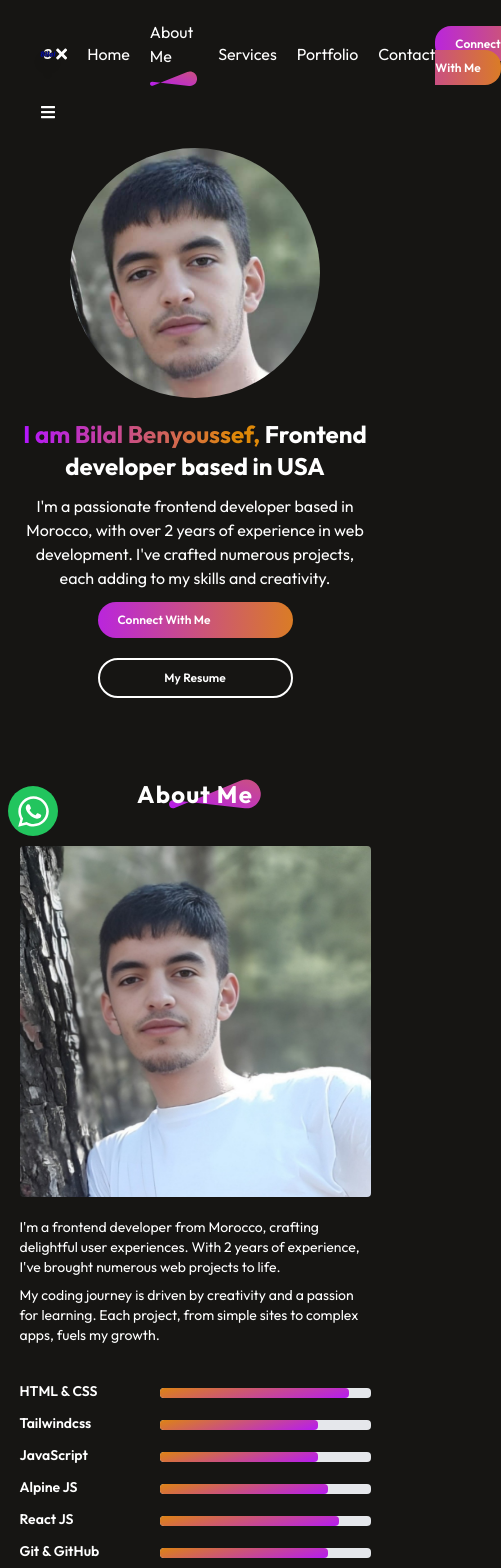
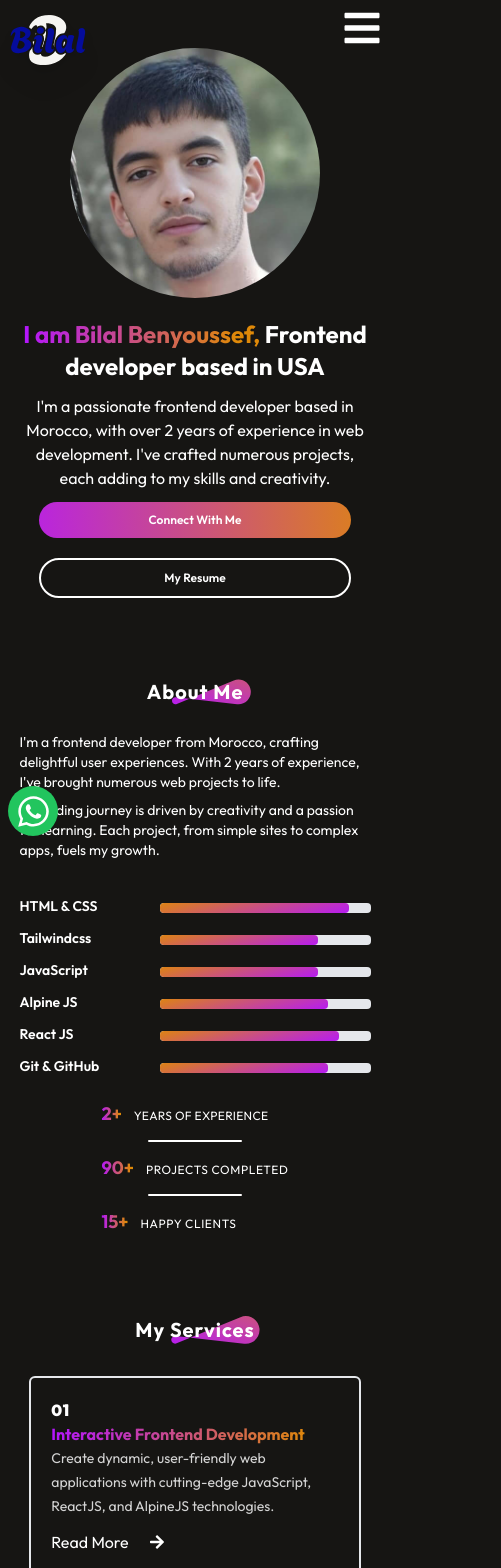
Before and after one commit to Bilalben23/my_portfolio, a React (Create React App) app: page / in a window 390 px wide. Shown: the top 1568 px of the page, 501 px wide, since content can reach past the window. Built offline with nearby package versions, Linux system fonts and the light colour scheme.

Commit message:
add improvement in design and functionalties

```diff
--- a/public/index.html
+++ b/public/index.html
@@ -9,6 +9,7 @@
   <link rel="preconnect" href="https://fonts.googleapis.com">
   <link rel="preconnect" href="https://fonts.gstatic.com" crossorigin>
   <link href="https://fonts.googleapis.com/css2?family=Outfit:wght@100..900&display=swap" rel="stylesheet">
+  <link rel="icon" href="./assets//logoIcon.icon">
 </head>
 
 <body>
--- a/src/components/About.jsx
+++ b/src/components/About.jsx
@@ -3,12 +3,12 @@ import React from 'react'
 export default function About() {
     return (
         <div className='flex flex-col items-center justify-center space-y-5 my-[80px]' id="about-me">
-            <div className='relative mb-4'>
-                <h1 className='px-2 font-bold text-2xl tracking-wider'>About Me</h1>
+            <div className='relative mb-0 md:mb-4'>
+                <h1 className='px-2 font-bold text-xl md:text-2xl tracking-wider'>About Me</h1>
                 <img src="/assets/theme_pattern.svg" alt="profile" className='w-[70%] h-full absolute right-0 bottom-0 -z-10' />
             </div>
-            <div className='flex justify-evenly md:space-x-5 space-x-0 space-y-5 md:space-y-0 flex-col md:flex-row'>
-                <div className='w-[90%] md:w-[35%] self-center'>
+            <div className='flex justify-evenly md:space-x-5 space-x-0 space-y-1.5 md:space-y-0 flex-col md:flex-row'>
+                <div className='hidden w-[35%] md:block'>
                     <img src="/assets/profile-pic-big.png" alt="profile" className='w-full aspect-square rounded md:rounded-none' />
                 </div>
 
@@ -51,20 +51,20 @@ export default function About() {
                 </div>
             </div>
 
-            <div className='flex justify-around w-[90%] space-y-3 md:space-y-0 items-stretch flex-col md:flex-row'>
-                <div className='flex flex-col items-center justify-center space-y-1 transition hover:scale-105'>
+            <div className='flex justify-around w-fit mx-auto space-y-3 md:space-y-0 items-stretch flex-col md:w-full md:flex-row'>
+                <div className='flex flex-row space-x-3 md:space-x-0 md:flex-col items-center md:justify-center space-y-1 transition hover:scale-105'>
                     <span className='text-white text-lg font-bold bg-clip-text text-transparent bg-text-bg'>2+</span>
-                    <p className='text-white text-xs'>YEARS OF EXPERIENCE</p>
+                    <p className='text-white text-xs tracking-wide'>YEARS OF EXPERIENCE</p>
                 </div>
-                <div class="w-1/2 h-[2px] self-center md:self-auto md:h-auto md:w-[2px] rounded-xl bg-white"></div>
-                <div className='flex flex-col items-center justify-center space-y-1 transition hover:scale-105'>
+                <div className="w-1/2 h-[2px] self-center md:self-auto md:h-auto md:w-[2px] rounded-xl bg-white"></div>
+                <div className='flex flex-row md:flex-col space-x-3 md:space-x-0 items-center md:justify-center space-y-1 transition hover:scale-105'>
                     <span className='text-white text-lg font-bold bg-clip-text text-transparent bg-text-bg'>90+</span>
-                    <p className='text-white text-xs'>PROJECTS COMPLETED</p>
+                    <p className='text-white text-xs tracking-wider' >PROJECTS COMPLETED</p>
                 </div>
-                <div class="w-1/2 h-[2px] self-center md:self-auto md:h-auto md:w-[2px] rounded-xl bg-white"></div>
-                <div className='flex flex-col items-center justify-center space-y-1 transition hover:scale-105'>
+                <div className="w-1/2 h-[2px] self-center md:self-auto md:h-auto md:w-[2px] rounded-xl bg-white"></div>
+                <div className='flex flex-row md:flex-col space-x-3 md:space-x-0 items-center md:justify-center space-y-1 transition hover:scale-105'>
                     <span className='text-white text-lg font-bold bg-clip-text text-transparent bg-text-bg'>15+</span>
-                    <p className='text-white text-xs'>HAPPY CLIENTS</p>
+                    <p className='text-white text-xs tracking-wider'>HAPPY CLIENTS</p>
                 </div>
             </div>
         </div>
--- a/src/components/Contact.jsx
+++ b/src/components/Contact.jsx
@@ -137,12 +137,12 @@ export default function Contact() {
     return (
         <div className='mb-[80px]' id='contact'>
             <div className='relative mx-auto mb-8 w-fit'>
-                <h2 className='px-2 text-2xl font-bold tracking-wider'>Get in Touch</h2>
+                <h2 className='px-2 text-xl md:text-2xl font-bold tracking-wider'>Get in Touch</h2>
                 <img src="/assets/theme_pattern.svg" alt="profile" className='w-[70%] h-full absolute right-0 bottom-0 -z-10' />
             </div>
-            <div className='flex justify-between w-[95%] md:w-[90%] mx-auto flex-col md:flex-row'>
+            <div className='flex justify-between w-[90%] mx-auto flex-col md:flex-row'>
                 <div className='w-full md:w-[48%]'>
-                    <h4 className='text-2xl font-bold leading-10 text-transparent bg-clip-text bg-custom-gradient'>Let's Talk</h4>
+                    <h4 className='text-xl md:text-2xl font-bold leading-10 text-transparent bg-clip-text bg-custom-gradient'>Let's Talk</h4>
                     <p className="max-w-[95%] md:max-w-[90%] text-[#D8D8D8] text-sm">
                         I am currently available for new projects! Feel free to reach out with any ideas or work you have in mind. I'm here to help, and you can contact me anytime.
                     </p>
--- a/src/components/Footer.jsx
+++ b/src/components/Footer.jsx
@@ -11,25 +11,25 @@ export default function Footer() {
                     <img src='/assets/logo-no-background.svg' alt="logo" className="w-[60px] h-[60px] rounded-full drop-shadow-xl" />
                     <p className='text-sm max-w-[400px]'> I am a frontend developer from Morocco with 2+ years of experience in creating dynamic and responsive web applications. </p>
                 </div>
-                <form action='#' method='post' className='flex items-center space-x-4'>
+                <form action='#' method='post' className='flex md:items-center md:space-x-4 flex-col space-y-2 md:space-y-0 md:flex-row '>
                     <div className='flex items-center rounded-2xl pl-3 p-0.5 bg-[#32323c] has-[:focus]:ring-2 ring-white has-[:invalid]:ring-red-600'>
                         <FaUser />
                         <input
                             type="email"
                             placeholder='Enter Your Email...'
-                            className='px-3 py-2 rounded-2xl border-none outline-0 bg-[#32323c] max-w-[250px] md:max-w-[350px] text-sm'
+                            className='px-3 py-2 rounded-2xl border-none outline-0 bg-[#32323c] w-[90%] md:max-w-[350px] text-sm'
                         />
                     </div>
                     <div>
-                        <button type='submit' className='text-sm transition bg-custom-gradient px-3 py-2 rounded-2xl hover:scale-[1.02] hover:bg-opacity-85'>Subscribe</button>
+                        <button type='submit' className='text-sm w-full transition bg-custom-gradient px-3 py-2 rounded-2xl hover:scale-[1.02] hover:bg-opacity-85'>Subscribe</button>
                     </div>
                 </form>
             </div>
 
             <hr />
-            <div className='flex justify-between items-center text-sm flex-col text-center space-y-3 md:space-y-0 md:flex-row'>
-                <p>&copy; {date.getFullYear()} Bilal Benyoussef. All rights reserved. </p>
-                <div className='flex items-center space-x-4'>
+            <div className='flex justify-between items-center text-sm flex-col-reverse text-center gap-y-3 md:gap-y-0 md:flex-row pb-5'>
+                <p className='text-xs md:text-sm'>&copy; {date.getFullYear()} <strong>Bilal Benyoussef</strong>. All rights reserved. </p>
+                <div className='flex items-center space-x-4 text-xs md:*:text-sm'>
                     <p>Term Of Services</p>
                     <p>Privacy Policy</p>
                     <p>Connect With Me</p>
--- a/src/components/Hero.jsx
+++ b/src/components/Hero.jsx
@@ -1,7 +1,23 @@
-import React from 'react'
-import AnchorLink from "react-anchor-link-smooth-scroll"
+import React, { useEffect } from 'react'
+import AnchorLink from "react-anchor-link-smooth-scroll";
+import { toast, ToastContainer } from "react-toastify"
+import 'react-toastify/dist/ReactToastify.css';
+
 export default function Hero() {
+
+    function toastInfo() {
+        toast.info("Your Offline!")
+    }
+
+    useEffect(() => {
+        window.addEventListener("offline", () => toastInfo());
+        return () => {
+            window.removeEventListener("offline", () => toastInfo());
+        }
+    }, [])
+
     return (
+        <>
             <div className='flex items-center flex-col space-y-3' id="home">
                 <div className='w-[250px] h-[250px] md:w-[300px] max-auto md:h-[300px] mt-10 mb-2'>
                     <img src='/assets/profile-pic.png' alt="profile" className='w-full h-full rounded-full' />
@@ -10,10 +26,17 @@ export default function Hero() {
                 <p className='w-[90%] md:w-1/2 text-center mx-auto mt-4'>
                     I'm a passionate frontend developer based in Morocco, with over 2 years of experience in web development. I've crafted numerous projects, each adding to my skills and creativity.
                 </p>
-            <div className='flex space-y-5 space-x-0 md:space-y-0 md:space-x-5 flex-col md:flex-row items-center md:justify-between text-md mb-5 w-1/2 md:w-auto *:w-full md:*:w-fit'>
-                <AnchorLink href="#contact" className='px-5 py-2.5 rounded-3xl bg-custom-gradient text-xs hover:border-2 hover:border-white font-semibold' offset={20}>Connect With Me</AnchorLink>
-                <button type="button" className='font-semibold px-5 py-2.5 text-xs rounded-3xl border-2 border-white hover:border-2 hover:border-[#B415FF]'>My Resume</button>
+                <div className='flex space-y-5 space-x-0 md:space-y-0 md:space-x-5 flex-col md:flex-row items-center md:justify-between text-md mb-5 text-center w-[80%] md:w-auto *:w-full md:*:w-fit'>
+                    <AnchorLink href="#contact" className='px-5 shrink-0 py-2.5 rounded-3xl bg-custom-gradient text-xs hover:border-2 hover:border-white font-semibold' offset={20}>Connect With Me</AnchorLink>
+                    <a href="/assets/my_resume.pdf" download="Bilal Benyoussef's resume" type="button" className='font-semibold shrink-0 px-5 py-2.5 text-xs rounded-3xl border-2 border-white hover:border-2 hover:border-[#B415FF]'>My Resume</a>
                 </div>
             </div>
+            <ToastContainer
+                position='top-center'
+                theme="colored"
+                closeOnClick
+                autoClose={3000} // Close all notifications after 3 seconds
+            />
+        </>
     )
 }
--- a/src/components/MyWork.jsx
+++ b/src/components/MyWork.jsx
@@ -8,10 +8,10 @@ export default function MyWork() {
     return (
         <div className='flex flex-col items-center justify-center space-y-10 my-[80px]' id="my-works">
             <div className='relative'>
-                <h3 className='px-2 text-2xl font-bold tracking-wider'>My Latest Work</h3>
+                <h3 className='px-2 text-xl md:text-2xl font-bold tracking-wider'>My Latest Work</h3>
                 <img src="/assets/theme_pattern.svg" alt="profile" className='w-[70%] h-full absolute right-0 bottom-0 -z-10' />
             </div>
-            <div className='grid grid-cols-1 sm:grid-cols-2 md:grid-cols-3 sm:gap-x-5 gap-y-8 w-[95%] sm:w-[90%] mx-auto'>
+            <div className='grid grid-cols-1 sm:grid-cols-2 md:grid-cols-3 sm:gap-x-5 gap-y-8 w-[90%] sm:w-[90%] mx-auto'>
                 {
                     myWorkData.map(work => {
                         return <WorkCard
--- a/src/components/Navbar.jsx
+++ b/src/components/Navbar.jsx
@@ -1,55 +1,61 @@
-import { useState } from "react";
+import { useEffect, useState } from "react";
 import AnchorLink from "react-anchor-link-smooth-scroll";
-import { FaBars, FaTimes } from "react-icons/fa"
+import { FaBars, FaTimes } from "react-icons/fa";
+
+const menuLinks = [
+    { id: 1, label: 'Home', to: 'home' },
+    { id: 2, label: 'About Me', to: 'about-me' },
+    { id: 3, label: 'Services', to: 'services' },
+    { id: 4, label: 'Portfolio', to: 'my-works' },
+    { id: 5, label: 'Contact', to: 'contact' }
+];
+
 
 export default function Navbar() {
+    const [menu, setMenu] = useState('about-me');
+    const [isOpen, setIsOpen] = useState(false);
 
-    const [menu, setMenu] = useState('about-me');
+    const handleMenuClick = (navLink) => {
+        setMenu(navLink);
+        setIsOpen(false); // Close the menu after clicking on a link
+    };
 
-    function handleMenuClick(navLink) {
-        setMenu(navLink);
-    }
+    useEffect(() => {
+        window.addEventListener("dblclick", () => {
+            setIsOpen(false)
+        })
+    }, [])
 
-    return <nav className="flex items-center justify-between px-10 py-1 text-white">
-        <AnchorLink href="#home" className="w-[100px] h-[100px] block">
-            <img src='/assets/logo-no-background.svg' alt="logo" className="w-full h-full rounded-full drop-shadow-xl" />
-            <FaBars />
-        </AnchorLink>
-        <ul className="flex items-center justify-center space-x-5">
-            <FaTimes />
-            <li onClick={() => handleMenuClick('home')}>
-                <AnchorLink href="#home" className="flex flex-col space-y-0.5">
-                    <span>Home</span>
-                    {menu === 'home' && <img src='/assets/nav_underline.svg' alt="underline" className="w-full h-[18px]" />}
+    return (
+        <nav className="flex items-center justify-between px-10 py-1 text-white">
+            <AnchorLink href="#home" className="w-[80px] h-[80px] md:w-[100px] md:h-[100px] absolute top-0 left-2 md:static block">
+                <img src='/assets/logo-no-background.svg' alt="logo" className="w-full h-full rounded-full drop-shadow-xl" />
+            </AnchorLink>
+            <FaBars
+                size={40}
+                className="absolute z-50 top-2 right-2 block md:hidden cursor-pointer transition hover:opacity-85 select-none"
+                onClick={() => setIsOpen(true)}
+            />
+            <ul className={`flex bg-[#1f0016] md:bg-transparent flex-col md:flex-row items-center md:justify-center space-y-5 md:space-x-5 fixed md:static top-0 w-[55%] transition-all duration-500 z-50 h-full md:w-auto md:h-auto ${isOpen ? 'right-0' : '-right-full'}`}>
+                <FaTimes
+                    size={40}
+                    className="absolute top-2 right-2 block md:hidden cursor-pointer transition hover:opacity-85 select-none"
+                    onClick={() => setIsOpen(false)}
+                />
+                {menuLinks.map((link) => (
+                    <li key={link.id} onClick={() => handleMenuClick(link.to)}>
+                        <AnchorLink href={`#${link.to}`} offset={20} className="flex flex-col space-y-0.5">
+                            <span className="select-none">{link.label}</span>
+                            {menu === link.to && <img src='/assets/nav_underline.svg' alt="underline" className="w-full h-[18px] animate-pulse" />}
+                        </AnchorLink>
+                    </li>
+                ))}
+            </ul>
+            <div onClick={() => handleMenuClick('contact')} className="hidden md:block">
+                <AnchorLink href="#contact" className="py-2.5 px-5 rounded-2xl font-semibold bg-custom-gradient text-xs transition duration-500 hover:scale-105 hover:animate-pulse" offset={20}>
+                    Connect With Me
                 </AnchorLink>
-            </li>
-            <li onClick={() => handleMenuClick('about-me')}>
-                <AnchorLink href="#about-me" offset={20} className="flex flex-col space-y-0.5">
-                    <span>About Me</span>
-                    {menu === 'about-me' && <img src='/assets/nav_underline.svg' alt="underline" className="w-full h-[18px]" />}
-                </AnchorLink>
-            </li>
-            <li onClick={() => handleMenuClick('services')}>
-                <AnchorLink href="#services" offset={20} className="flex flex-col space-y-0.5">
-                    <span>Services</span>
-                    {menu === 'services' && <img src='/assets/nav_underline.svg' alt="underline" className="w-full h-[18px]" />}
-                </AnchorLink>
-            </li>
-            <li onClick={() => handleMenuClick('portfolio')}>
-                <AnchorLink href="#portfolio" className="flex flex-col space-y-0.5" >
-                    <span>Portfolio</span>
-                    {menu === 'portfolio' && <img src='/assets/nav_underline.svg' alt="underline" className="w-full h-[18px]" />}
-                </AnchorLink>
-            </li>
-            <li onClick={() => handleMenuClick('contact')}>
-                <AnchorLink href="#contact" offset={20} className="flex flex-col space-y-0.5">
-                    <span>Contact</span>
-                    {menu === 'contact' && <img src='/assets/nav_underline.svg' alt="underline" className="w-full h-[18px]" />}
-                </AnchorLink>
-            </li>
-        </ul>
-        <div onClick={() => handleMenuClick('contact')}>
-            <AnchorLink href="#contact" className="py-2.5 px-5 rounded-2xl font-semibold bg-custom-gradient text-xs transition duration-500 hover:scale-105 hover:opacity-90" offset={20}>Connect With Me</AnchorLink>
-        </div>
-    </nav>;
+            </div>
+        </nav>
+    );
 }
--- a/src/components/Services.jsx
+++ b/src/components/Services.jsx
@@ -4,9 +4,9 @@ import { FaArrowRight } from "react-icons/fa"
 
 export default function Services() {
     return (
-        <div className='mb-[80px] flex flex-col justify-center w-[90%] sm:w-[95%] mx-auto' id='services'>
+        <div className='mb-[80px] flex flex-col justify-center w-[85%] md:w-[95%] mx-auto' id='services'>
             <div className='relative mx-auto mb-8 w-fit'>
-                <h2 className='px-2 text-2xl font-bold tracking-wider'>My Services</h2>
+                <h2 className='px-2 text-xl md:text-2xl font-bold tracking-wider'>My Services</h2>
                 <img src="/assets/theme_pattern.svg" alt="profile" className='w-[70%] h-full absolute right-0 bottom-0 -z-10' />
             </div>
             <div className='grid grid-cols-1 self-center gap-y-5 sm:gap-5 md:grid-cols-2 lg:grid-cols-3' >
```
Also changed, not shown: 2 other files (tests, documents, lock files or other folders). Lines whose indentation alone changed are shown as unchanged.
